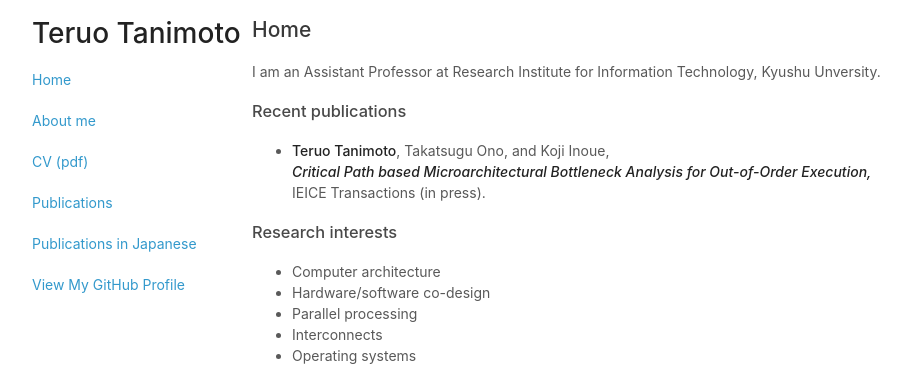
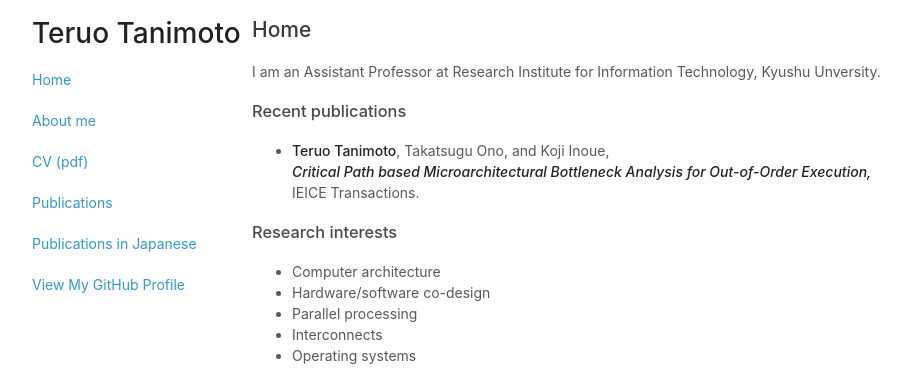
Before and after one commit to teruo41/teruo41.github.io, a Jekyll site: the page built from index.md, in a window 1280 px wide. Shown: the top 369 px of the page, without its empty margins (138-1049 px from the left). Built offline with Jekyll 4.4.1, drawn with Linux system fonts in a browser that asks for light colours.

Commit message:
Updated IEICE transaction

```diff
--- a/index.md
+++ b/index.md
@@ -10,7 +10,7 @@
 ### Recent publications
   - __Teruo Tanimoto__, Takatsugu Ono, and Koji Inoue,
     ***Critical Path based Microarchitectural Bottleneck Analysis for Out-of-Order Execution,***
-    IEICE Transactions (in press).
+    IEICE Transactions.
 
 ### Research interests
   - Computer architecture
```
Also changed, not shown: pubse.md (+1 -1 lines).
